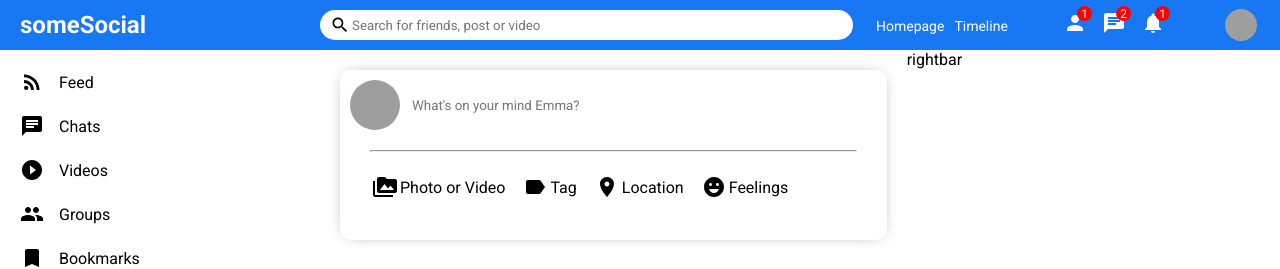
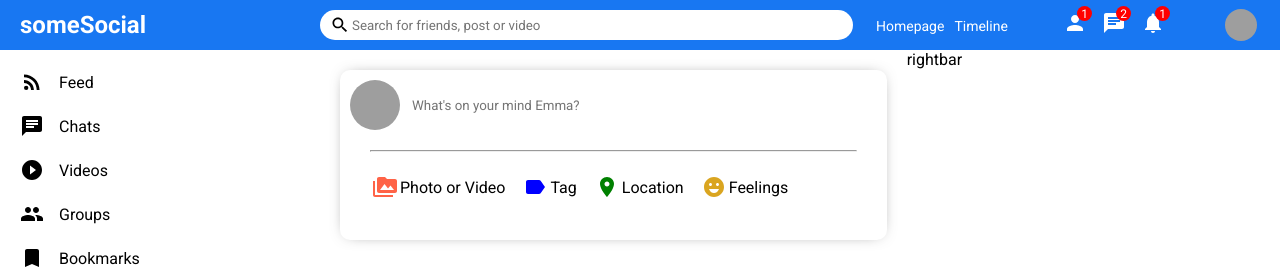
Before and after one commit to jpzambranoleon/React-Social-App, a React (Create React App) app: page / in a window 1280 px wide. Shown: the top 269 px of the page. Built offline with nearby package versions, Linux system fonts and the light colour scheme; grey boxes are pictures that could not be loaded.

Commit message:
updated Share.jsx

```diff
--- a/src/components/share/Share.jsx
+++ b/src/components/share/Share.jsx
@@ -13,19 +13,19 @@ export default function Share() {
                 <div className="shareBottom">
                     <div className="shareOptions">
                         <div className="shareOption">
-                            <PermMedia className="shareIcon"/>
+                            <PermMedia htmlColor="tomato" className="shareIcon"/>
                             <span className="shareOptionText">Photo or Video</span>
                         </div>
                         <div className="shareOption">
-                            <Label className="shareIcon"/>
+                            <Label htmlColor="blue" className="shareIcon"/>
                             <span className="shareOptionText">Tag</span>
                         </div>
                         <div className="shareOption">
-                            <Room className="shareIcon"/>
+                            <Room htmlColor="green" className="shareIcon"/>
                             <span className="shareOptionText">Location</span>
                         </div>
                         <div className="shareOption">
-                            <EmojiEmotions className="shareIcon"/>
+                            <EmojiEmotions htmlColor="goldenrod" className="shareIcon"/>
                             <span className="shareOptionText">Feelings</span>
                         </div>
                     </div>
```
